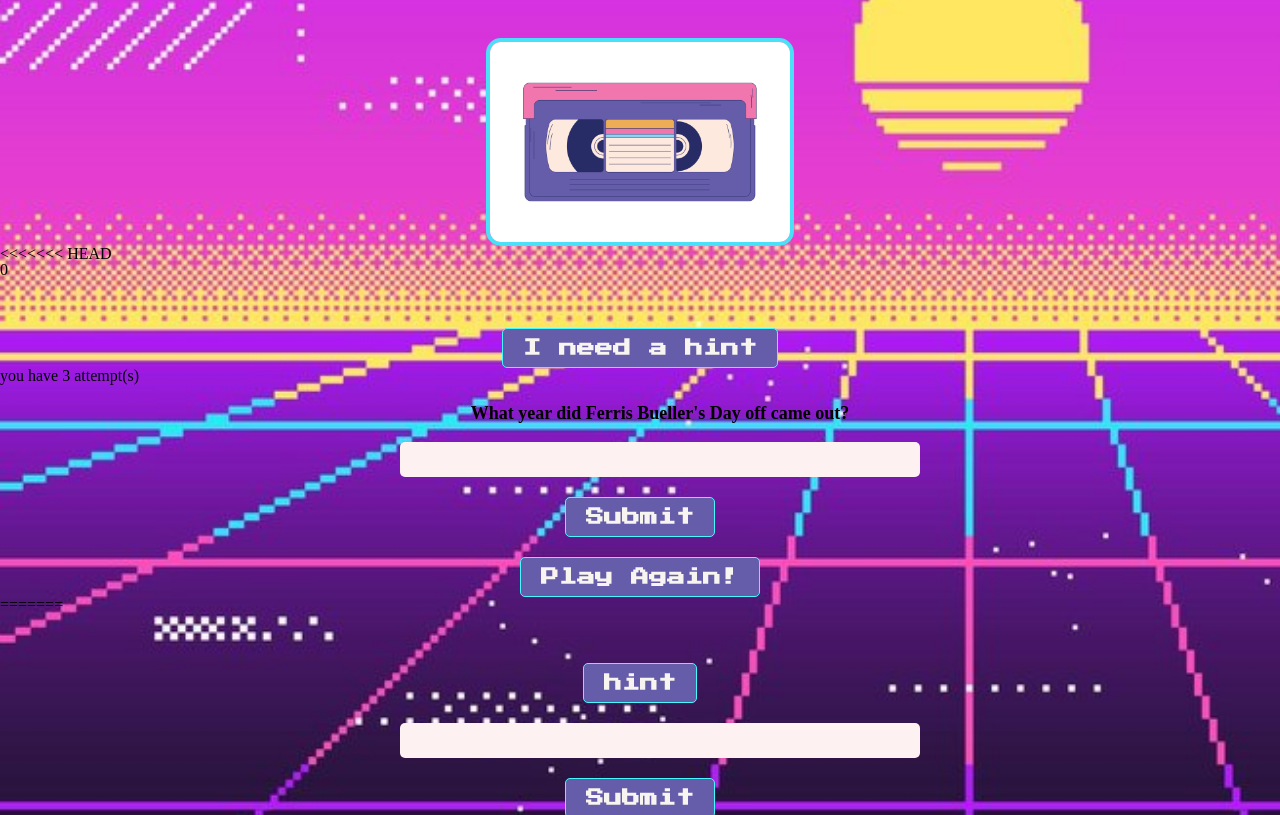
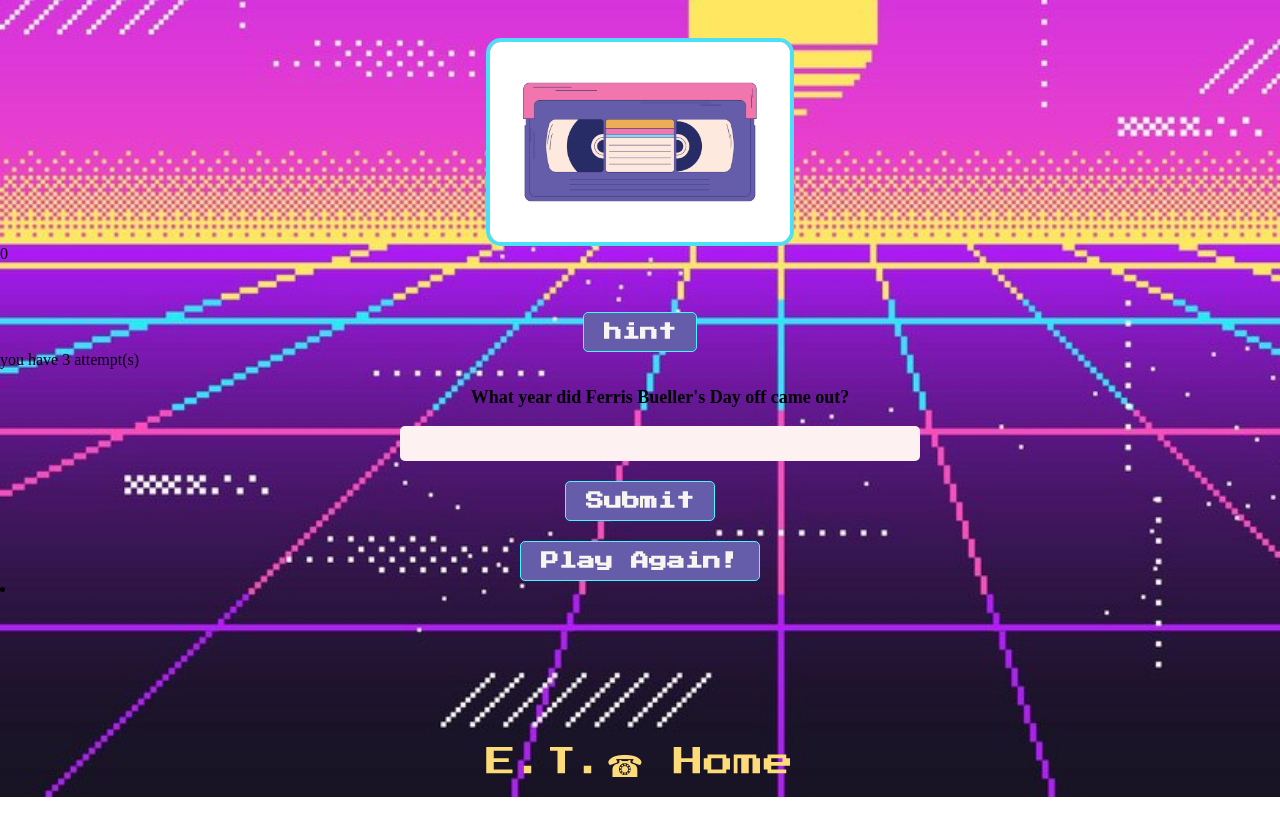
Before and after one commit to SyntaxSorcerers/201-project, a plain HTML site: page trivia.html in a window 1280 px wide. Shown: the part 112-927 px from the top of the page. Drawn offline with Linux system fonts and the light colour scheme.

Commit message:
made play again button

```diff
--- a/CSS/trivia.css
+++ b/CSS/trivia.css
@@ -36,14 +36,14 @@
   margin-top: 50px;
 }
 
-p a{
+#home-page a{
   display: flex;
   justify-content: center;
   color: #FEDB79;
   font-family:'Press Start 2P', cursive;
-  font-size: 12px;
+  font-size: 30px;
   text-align: center;
-  padding-top: 150px;
+  margin-top: 150px;
   padding-bottom: 20px;
 }
 
--- a/JS/app.js
+++ b/JS/app.js
@@ -47,8 +47,8 @@
 function createQuestions() {
   // eslint-disable-next-line no-unused-vars
   const myQuestionOne = new Question(
-    'Who is the high school wise guy?',
-    'Ferris Bueller\'s',
+    'Who is the high school wise guy in Ferris Beuller\'s Day Off?',
+    'Ferris Bueller',
     new Hints('Day Off', 'Matthew Broderick', 'John Hughes Film')
   );
 
@@ -75,7 +75,7 @@
 
   // eslint-disable-next-line no-unused-vars
   const myQuestionFive = new Question(
-    'What kind of car do the boys take out for the day?',
+    'What kind of car do the boys take out for the day in Ferris Bueller\'s Day Off?',
     'Ferrari',
     new Hints('Mustang', 'Camaro', 'Ferrari')
   );
@@ -104,7 +104,7 @@
   // eslint-disable-next-line no-unused-vars
   const myQuestion9 = new Question(
     'After and unfortunate incident the family from A Christmas Story ate their Christmas dinner at what kind of restaurant?',
-    'A Chinese Restaurant',
+    'Chinese',
     new Hints('Chinese', 'Italian', 'Mexican')
   );
 
--- a/trivia.html
+++ b/trivia.html
@@ -16,8 +16,7 @@
   <body>
     <header>
 
-     <nav id="home-page">
-      </nav>
+
         <h1 class="movie-title">Movie Madness!</h1>
         <div class="vhs">
           <img src="/img/vhs.jpg" height="200px" width="300px">
@@ -25,24 +24,7 @@
 
     </header>
     <main>
-<<<<<<< HEAD
-        <section class="scores-and-hints">
-            <div id="scores"></div>
-            <div id="right"></div>
-            <button type="submit" id="hint">I need a hint</button>
-        </section>
-        <section class="currentQuestion">
-          <p id="resultsOfAnswer"></p>
-            <form id="current-question">
-                <label for="userInput" id="question"></label>
-                <input type="text" name="userInput" id="user">
-                <button type="button" for="userInput" id="submit">Submit</button>
-            </form>
-        </section>
-        <section class="end-button">
-          <button type="button" for="userInput" id="play-again">Play Again!</button>
-        </section>
-=======
+
       <section class="scores-and-hints">
         <div id="scores"></div>
          <div id="right"></div>
@@ -54,10 +36,10 @@
           <label for="userInput" id="question"></label>
           <input type="text" name="userInput" id="user">
           <button type="submit" for="userInput" id="submit">Submit</button>
+          <button type="submit" for="userInput" id="submit">Play Again!</button>
         </form>
       </section>
-      <p><a href="/index.html">E.T.☎ Home</a></p>
->>>>>>> 33bb4b30adf1e3a5f6041b87b6fa8df9f45e6733
+      <li id = "home-page"><a href="/index.html">E.T.☎ Home</a></li>
     </main>
     <footer>
       </footer>
```
